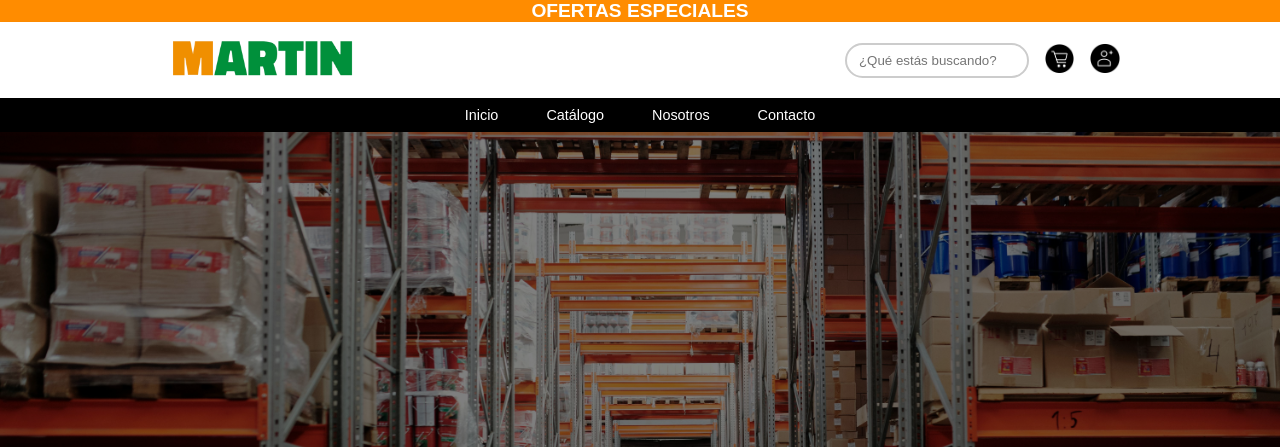
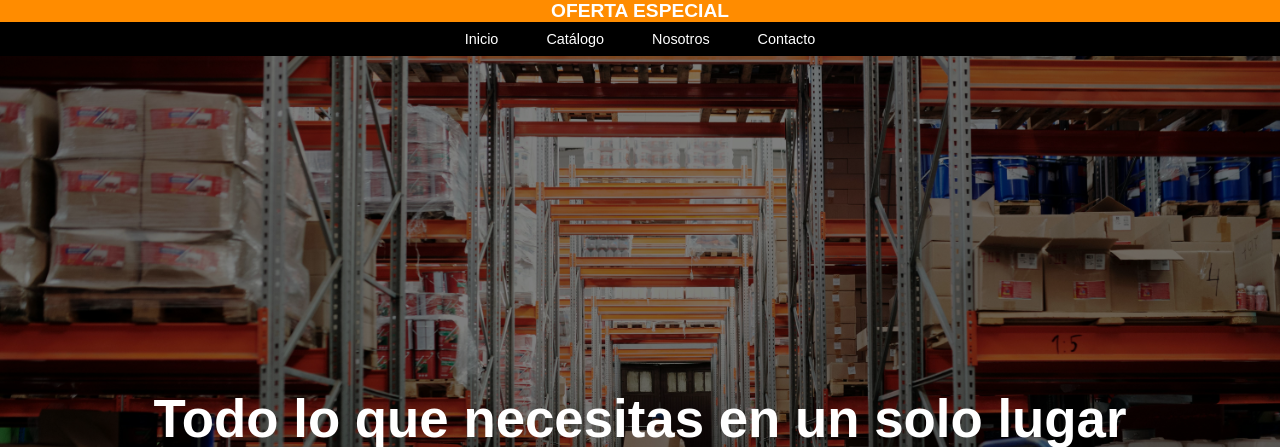
Before and after one commit to Lucianopcc/desarrolloWebInt, a Node server app: page / in a window 1280 px wide. Shown: the top 447 px of the page. Run offline with Node 20, Linux system fonts and the light colour scheme; data that the repository does not hold is empty.

Commit message:
Edición de encabezado

```diff
--- a/views/index.ejs
+++ b/views/index.ejs
@@ -9,35 +9,14 @@
 </head>
 <body>
 
-<div class="barra-top">OFERTAS ESPECIALES</div>
-
-<header class="encabezado">
-    <a class="logo" href="/">
-    <img src="../img/logo.png" alt="Logo">
-    </a>
-
-  <div class="zona-derecha">
-    <div class="buscador">
-      <input type="text" placeholder="¿Qué estás buscando?">
-    </div>
-<a href="/carrito">
-   <img class="boton-superior" href="#" src="../img/carrito.png" alt="Carrito">
-</a>
-<div id="saludo-usuario" class="boton-superior" style="display: flex; align-items: center; gap: 10px;">
-  <img id="usuario-img" src="../img/usuario.png" alt="Usuario" style="width: 30px;">
-  <div id="dropdown-menu" class="dropdown oculto">
-  <span id="nombre-usuario" style="color: #000;"></span>
-  <button id="cerrar-sesion" style="display: none; padding: 4px 10px; background-color: #800080; color: #fff; border: none; border-radius: 5px; cursor: pointer;">
-    Cerrar sesión
-  </button>
-  </div>
-
-</div>
+<div class="barra-top">OFERTA ESPECIAL</div>
 
 
 
-  </div>
-</header>
+
+
+
+
 
   <nav class="navbar">
     <ul class="nav-lista">
```
